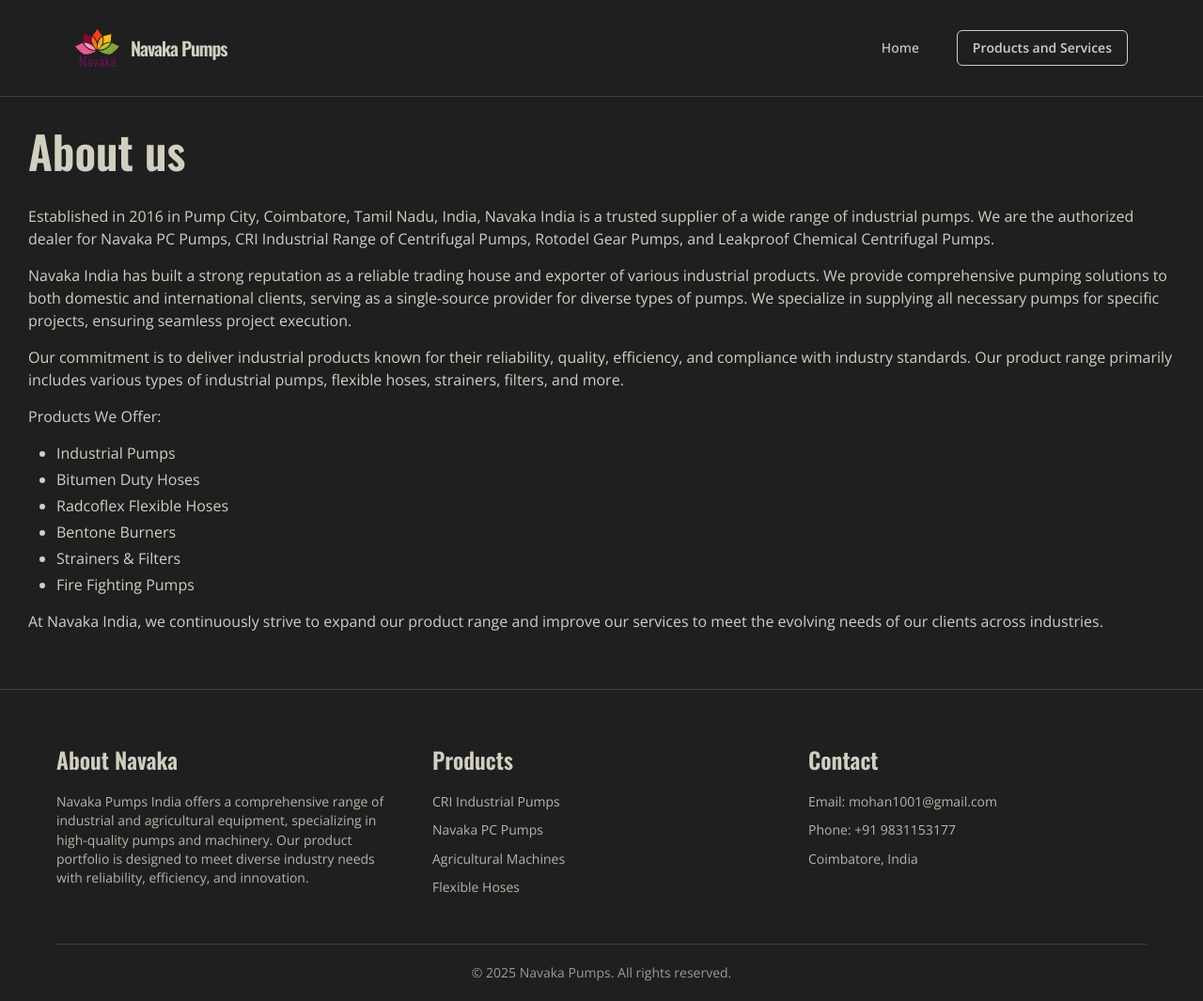
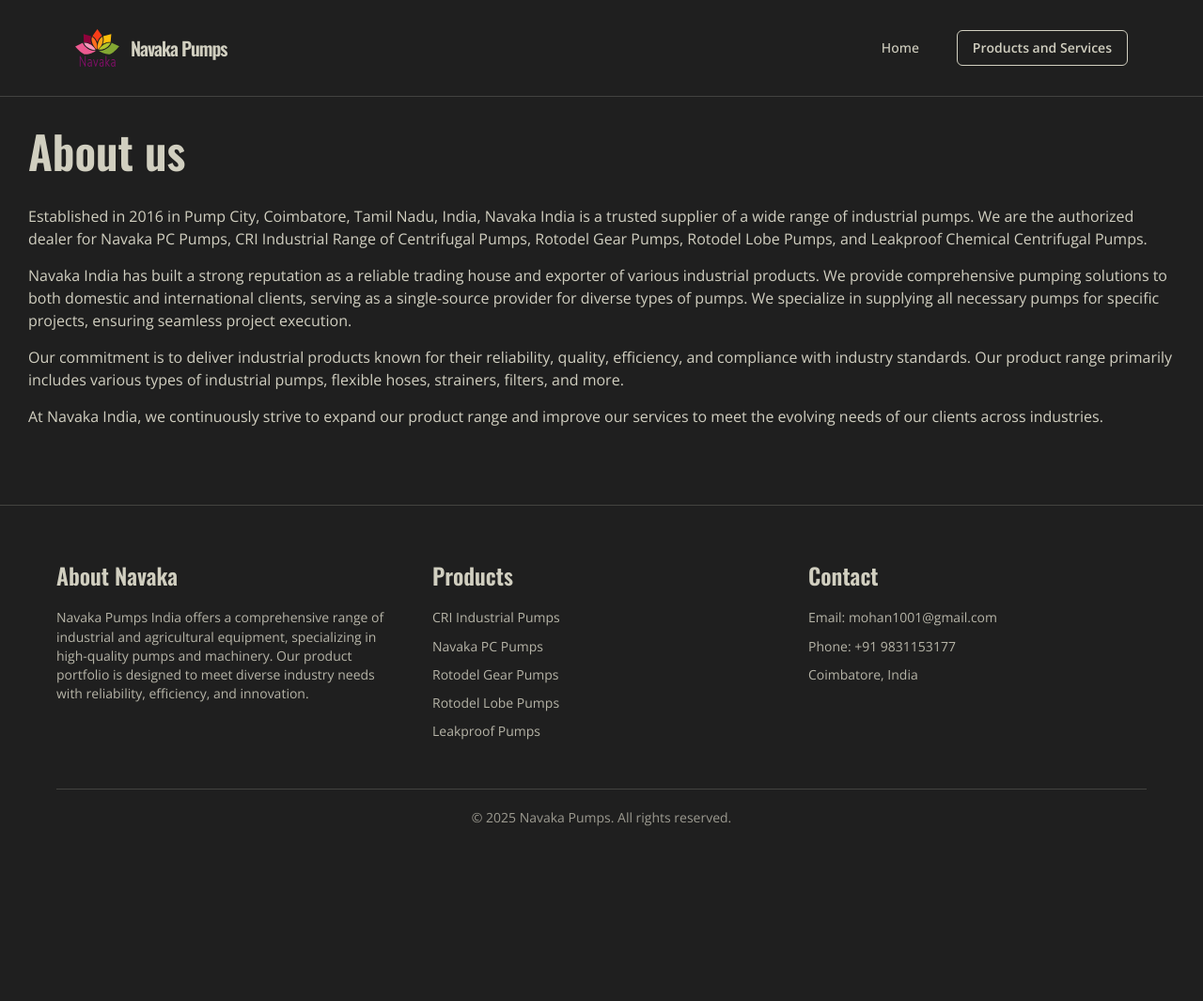
Before and after one commit to manassaloi/navakapumps, a Jekyll site: the page built from aboutus.md, in a window 1280 px wide. Shown: the whole page at 94% size. Built offline with Jekyll 4.4.1, drawn with Linux system fonts in a browser that asks for light colours; after the commit the page ends 900 px from its top, so only the background shows below that.

Commit message:
new products links

```diff
--- a/_data/featured_products.yml
+++ b/_data/featured_products.yml
@@ -2,10 +2,10 @@
   image: /assets/img/products-range1.jpg
   description: High-quality industrial pumps for various applications
 
-- name: Roto Pumps
+- name: Navaka PC Pumps
   image: /assets/img/products-range3.jpg
   description: Durable and flexible hoses for industrial use
 
-- name: Agricultural Machine
+- name: Rotodel Gear Pumps
   image: /assets/img/products-range4.jpg
-  description: Rice milling solutions designed for Indian agriculture
+  description: Advanced peristaltic pumps for industrial applications
--- a/_data/footer.yml
+++ b/_data/footer.yml
@@ -7,8 +7,10 @@
   items:
     - CRI Industrial Pumps
     - Navaka PC Pumps
-    - Agricultural Machines
-    - Flexible Hoses
+    - Rotodel Gear Pumps
+    - Rotodel Lobe Pumps
+    - Leakproof Pumps
+
 
 contact:
   title: Contact
--- a/_data/products.yml
+++ b/_data/products.yml
@@ -4,7 +4,7 @@
   url: /products/leak-proof-pumps/
 - title: Navaka PC Pumps
   url: /products/pc-pumps/
-- title: Rotodel Pumps
-  url: /products/rotodel-pumps/
-- title: Agricultural Machine
-  url: /products/agricultural-machine/
+- title: Rotodel Gear Pumps
+  url: /products/rotodel-gear-pumps/
+- title: Rotodel Lobe Pumps
+  url: /products/rotodel-lobe-pumps/
--- a/_layouts/productpage.html
+++ b/_layouts/productpage.html
@@ -9,8 +9,8 @@
       <li><a href="{{ site.baseurl }}/products/cri-industrial-pumps" {% if page.url == '/products/cri-industrial-pumps' %}class="active"{% endif %}>CRI Industrial Pumps</a></li>
       <li><a href="{{ site.baseurl }}/products/leak-proof-pumps" {% if page.url == '/products/leak-proof-pumps' %}class="active"{% endif %}>Leak Proof Pumps</a></li>
       <li><a href="{{ site.baseurl }}/products/pc-pumps" {% if page.url == '/products/pc-pumps' %}class="active"{% endif %}>Navaka PC Pumps</a></li>
-      <li><a href="{{ site.baseurl }}/products/rotodel-pumps" {% if page.url == '/products/rotodel-pumps' %}class="active"{% endif %}>Rotodel Pumps</a></li>
-      <li><a href="{{ site.baseurl }}/products/agricultural-machine" {% if page.url == '/products/agricultural-machine' %}class="active"{% endif %}>Agricultural Machine</a></li>
+      <li><a href="{{ site.baseurl }}/products/rotodel-gear-pumps" {% if page.url == '/products/rotodel-gear-pumps' %}class="active"{% endif %}>Rotodel Gear Pumps</a></li>
+      <li><a href="{{ site.baseurl }}/products/rotodel-lobe-pumps" {% if page.url == '/products/rotodel-lobe-pumps' %}class="active"{% endif %}>Rotodel Lobe Pumps</a></li>
     </ul>
   </aside>
 
--- a/aboutus.md
+++ b/aboutus.md
@@ -4,18 +4,10 @@
 permalink: /aboutus/
 ---
 
-Established in 2016 in Pump City, Coimbatore, Tamil Nadu, India, Navaka India is a trusted supplier of a wide range of industrial pumps. We are the authorized dealer for Navaka PC Pumps, CRI Industrial Range of Centrifugal Pumps, Rotodel Gear Pumps, and Leakproof Chemical Centrifugal Pumps.
+Established in 2016 in Pump City, Coimbatore, Tamil Nadu, India, Navaka India is a trusted supplier of a wide range of industrial pumps. We are the authorized dealer for Navaka PC Pumps, CRI Industrial Range of Centrifugal Pumps, Rotodel Gear Pumps, Rotodel Lobe Pumps, and Leakproof Chemical Centrifugal Pumps.
 
 Navaka India has built a strong reputation as a reliable trading house and exporter of various industrial products. We provide comprehensive pumping solutions to both domestic and international clients, serving as a single-source provider for diverse types of pumps. We specialize in supplying all necessary pumps for specific projects, ensuring seamless project execution.
 
 Our commitment is to deliver industrial products known for their reliability, quality, efficiency, and compliance with industry standards. Our product range primarily includes various types of industrial pumps, flexible hoses, strainers, filters, and more.
 
-Products We Offer:
-- Industrial Pumps
-- Bitumen Duty Hoses
-- Radcoflex Flexible Hoses
-- Bentone Burners
-- Strainers & Filters
-- Fire Fighting Pumps
-
 At Navaka India, we continuously strive to expand our product range and improve our services to meet the evolving needs of our clients across industries.
--- a/products.md
+++ b/products.md
@@ -17,10 +17,10 @@
 #### [Navaka PC Pumps]({{ site.baseurl }}/products/pc-pumps)
 High-performance pumps available in various configurations including horizontal external bearing, vertical, and positive displacement pumps. Ideal for industries ranging from oil & gas to food & beverage.
 
-#### [Rotodel Hose Pumps]({{ site.baseurl }}/products/rotodel-pumps)
+#### [Rotodel Gear Pumps]({{ site.baseurl }}/products/rotodel-gear-pumps)
 Advanced peristaltic pumps engineered for demanding industrial applications. Perfect for handling abrasive slurries and sensitive materials with precision and reliability.
 
-#### [Agricultural Equipment]({{ site.baseurl }}/products/agricultural-machine)
+#### [Rotodel Lobe Pumps]({{ site.baseurl }}/products/rotodel-lobe-pumps)
 State-of-the-art rice milling solutions designed specifically for Indian agriculture. Available in automatic (SN-4.7) and economic (SN-3.0) versions, combining efficiency with quality output.
 
 #### Why Choose Navaka Products?
```
Also changed, not shown: products/agricultural-machine.md (deleted, +0 -125 lines), products/rotodel-lobe-pumps.md (added, +125 -0 lines), products/rotodel-gear-pumps.md (renamed from products/rotodel-pumps.md).
